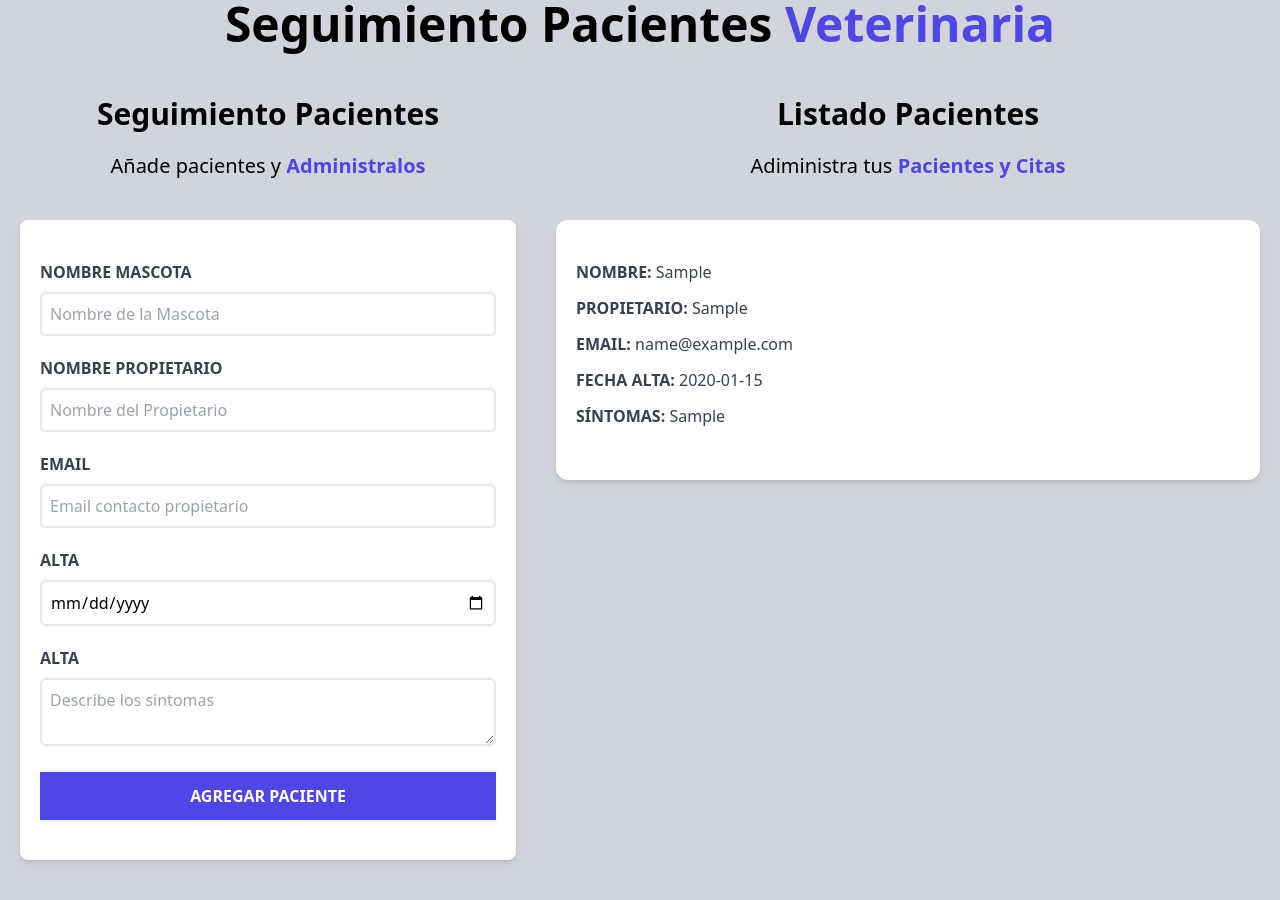
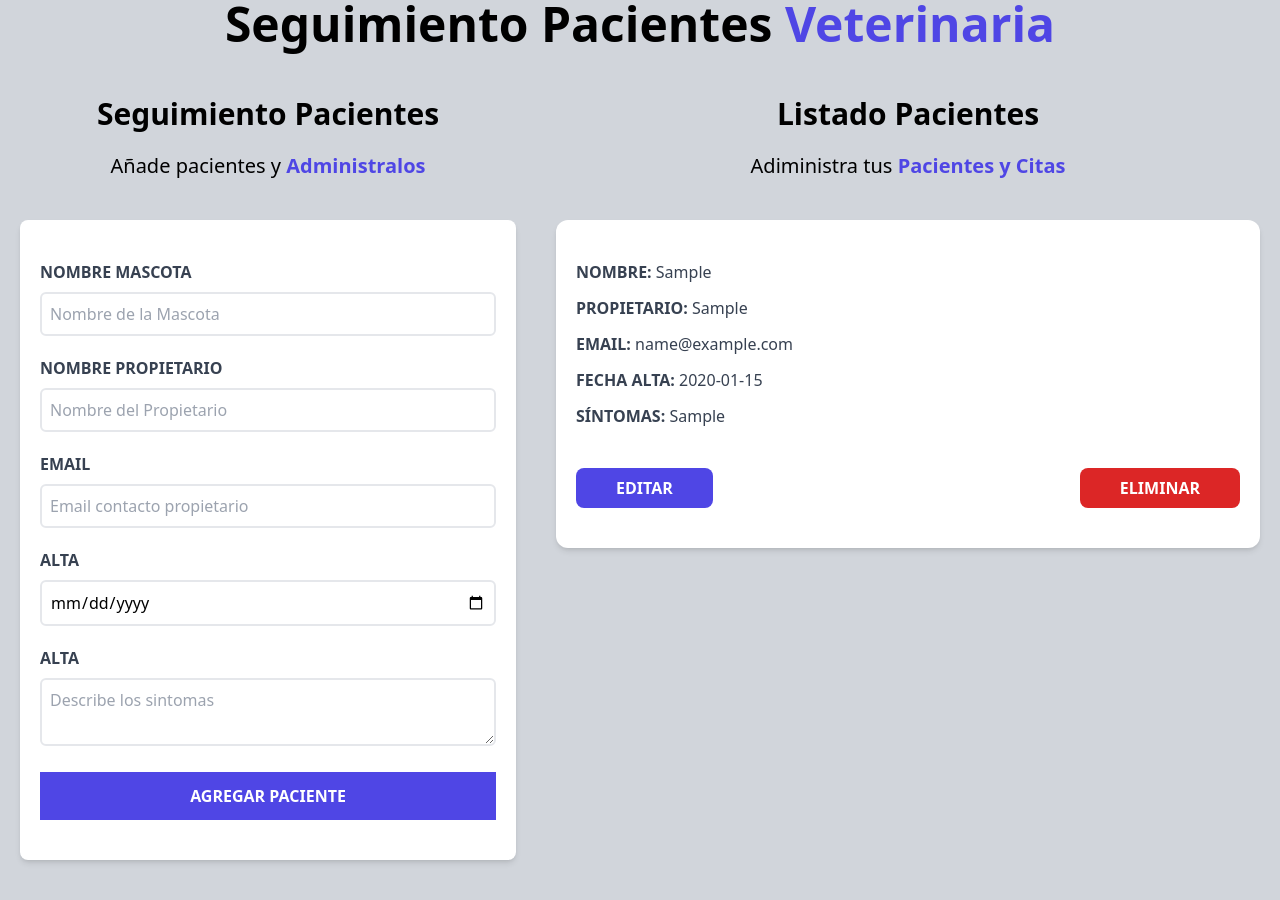
Before and after one commit to Karim-aitt/citas-project, a React (Vite) app: page / in a window 1280 px wide. Both pictures are taken after typing "Sample", "Sample", "name@example.com", "2020-01-15", "Sample" into the empty fields and a click on the input "Agregar paciente". Built offline with nearby package versions, Linux system fonts and the light colour scheme.

Commit message:
Update final, added buttons to Pacientes and synch with localStorage

```diff
--- a/src/App.jsx
+++ b/src/App.jsx
@@ -1,11 +1,28 @@
-import { useState } from "react";
+import { useState, useEffect } from "react";
 // import "/src/index.css";
 import { Header } from "./components/Header.jsx";
 import { Formulario } from "./components/Formulario.jsx";
 import { ListadoPacientes } from "./components/ListadoPacientes.jsx";
 
 function App() {
-	const [pacientes, setPacientes] = useState([])
+	const [pacientes, setPacientes] = useState(JSON.parse(localStorage.getItem("pacientes")) ?? []);
+	// Sirve para setear pacientes si existe "pacientes" en localStorage al cargar la página,
+	// si no existe "pacientes" crea []
+
+	const [paciente, setPaciente] = useState({});
+
+	const eliminarPaciente = id => {
+		const pacientesActualizados = pacientes.filter(paciente => paciente.id !== id);
+		setPacientes(pacientesActualizados)
+	}
+
+
+
+
+	// Almacena en localStorage en base a modificaciones de "pacientes"
+	useEffect(() => {
+		localStorage.setItem("pacientes", JSON.stringify(pacientes))
+	}, [pacientes])
 
 	return (
 		<div className="container mx-auto">
@@ -16,9 +33,14 @@ function App() {
 				<Formulario
 				pacientes={pacientes}
 				setPacientes={setPacientes}
+				paciente={paciente}
+				// para limpiar paciente de la memoria
+				setPaciente={paciente}
 				 />
 				<ListadoPacientes
 					pacientes={pacientes}
+					setPaciente={setPaciente}
+					eliminarPaciente={eliminarPaciente}
 				/>
 			</div>
 		</div>
--- a/src/components/ListadoPacientes.jsx
+++ b/src/components/ListadoPacientes.jsx
@@ -1,27 +1,45 @@
-import React from 'react'
+
 import { Paciente } from './Paciente'
 
 
-export const ListadoPacientes = ({pacientes}) => {
+export const ListadoPacientes = ({pacientes, setPaciente, eliminarPaciente}) => {
 
     return (
+
         <div className='md:w-1/2 lg:w-3/5 md:h-screen md:overflow-y-scroll'>
 
         {/* md: lg: Es para señalizar el size responsive de los componentes
         h-screen es para darle x altura
          */}
-
-            <h2 className='font-black text-3xl text-center'>Listado Pacientes</h2>
+         {pacientes && pacientes.length ? (
+            <>
+                <h2 className='font-black text-3xl text-center'>Listado Pacientes</h2>
             <p className='text-xl mt-5 mb-10 text-center'>
                 Adiministra tus {''}
                 <span className='text-indigo-600 font-bold'>Pacientes y Citas</span>
             </p>
 
-            {pacientes.map( paciente =>
+            {
+            pacientes.map( paciente =>
             <Paciente
                 key={paciente.id}
                 paciente={paciente}
+                setPaciente={setPaciente}
+                eliminarPaciente={eliminarPaciente}
             />)}
+            </>
+        ): (
+            <>
+            <h2 className='font-black text-3xl text-center'>No hay Pacientes</h2>
+            <p className='text-xl mt-5 mb-10 text-center'>
+                Comienza añadiendo pacientes {''}
+                <span className='text-indigo-600 font-bold'>y aparecerán en este lugar</span>
+            </p>
+            </>
+        )
+
+        }
+
 
 
 
--- a/src/components/Paciente.jsx
+++ b/src/components/Paciente.jsx
@@ -1,30 +1,69 @@
-export const Paciente = ({paciente}) => {
+export const Paciente = ({ paciente, setPaciente, eliminarPaciente }) => {
+	const { nombre, propietario, email, fecha, sintomas, id } = paciente;
 
-    const {nombre, propietario, email, fecha, sintomas} = paciente;
+    // Hace una confirmación de si se desesa eliminar con basic js confirm()
+    const handleEliminar = () =>{
+        const respuesta = confirm("Desea eliminar este paciente?")
+
+        if(respuesta){
+            eliminarPaciente(id)
+        }
+    }
 
 	return (
-        <div className='mx-5 my-10 bg-white shadow-md px-5 py-10 rounded-xl'>
-                <p className='font-bold mb-3 text-gray-700 uppercase'>
-                    Nombre: {''}
-                    <span className='font-normal normal-case'>{nombre}</span>
+		<div className="mx-5 my-10 bg-white shadow-md px-5 py-10 rounded-xl">
+			<p className="font-bold mb-3 text-gray-700 uppercase">
+				Nombre: {""}
+				<span className="font-normal normal-case">{nombre}</span>
 			</p>
-                <p className='font-bold mb-3 text-gray-700 uppercase'>
-                    Propietario: {''}
-                    <span className='font-normal normal-case'>{propietario}</span>
+			<p className="font-bold mb-3 text-gray-700 uppercase">
+				Propietario: {""}
+				<span className="font-normal normal-case">{propietario}</span>
 			</p>
-                <p className='font-bold mb-3 text-gray-700 uppercase'>
-                    Email: {''}
-                    <span className='font-normal normal-case'>{email}</span>
+			<p className="font-bold mb-3 text-gray-700 uppercase">
+				Email: {""}
+				<span className="font-normal normal-case">{email}</span>
 			</p>
-                <p className='font-bold mb-3 text-gray-700 uppercase'>
-                    Fecha alta: {''}
-                    <span className='font-normal normal-case'>{fecha}</span>
+			<p className="font-bold mb-3 text-gray-700 uppercase">
+				Fecha alta: {""}
+				<span className="font-normal normal-case">{fecha}</span>
 			</p>
-                <p className='font-bold mb-3 text-gray-700 uppercase'>
-                    Síntomas: {''}
-                    <span className='font-normal normal-case'>{sintomas}
-                    </span>
+			<p className="font-bold mb-3 text-gray-700 uppercase">
+				Síntomas: {""}
+				<span className="font-normal normal-case">{sintomas}</span>
 			</p>
+
+			<div className="flex justify-between mt-10">
+				<button
+					className="
+                    py-2 px-10
+                    bg-indigo-600
+                    hover:bg-indigo-700
+                    text-white
+                    font-bold
+                    uppercase
+                    rounded-lg"
+
+					type="button"
+                    onClick={() => setPaciente(paciente)}
+				>
+					Editar
+				</button>
+
+				<button
+                className="
+                    py-2 px-10
+                    bg-red-600
+                    hover:bg-red-700
+                    text-white
+                    font-bold
+                    uppercase
+                    rounded-lg"
+                type="button"
+                // Coge la id de la desestructuracion de paciente
+                onClick={handleEliminar}
+                >Eliminar</button>
 			</div>
-    )
-}
+		</div>
+	);
+};
```
Also changed, not shown: src/components/Formulario.jsx (+90 -42 lines). Lines whose indentation alone changed are shown as unchanged.
